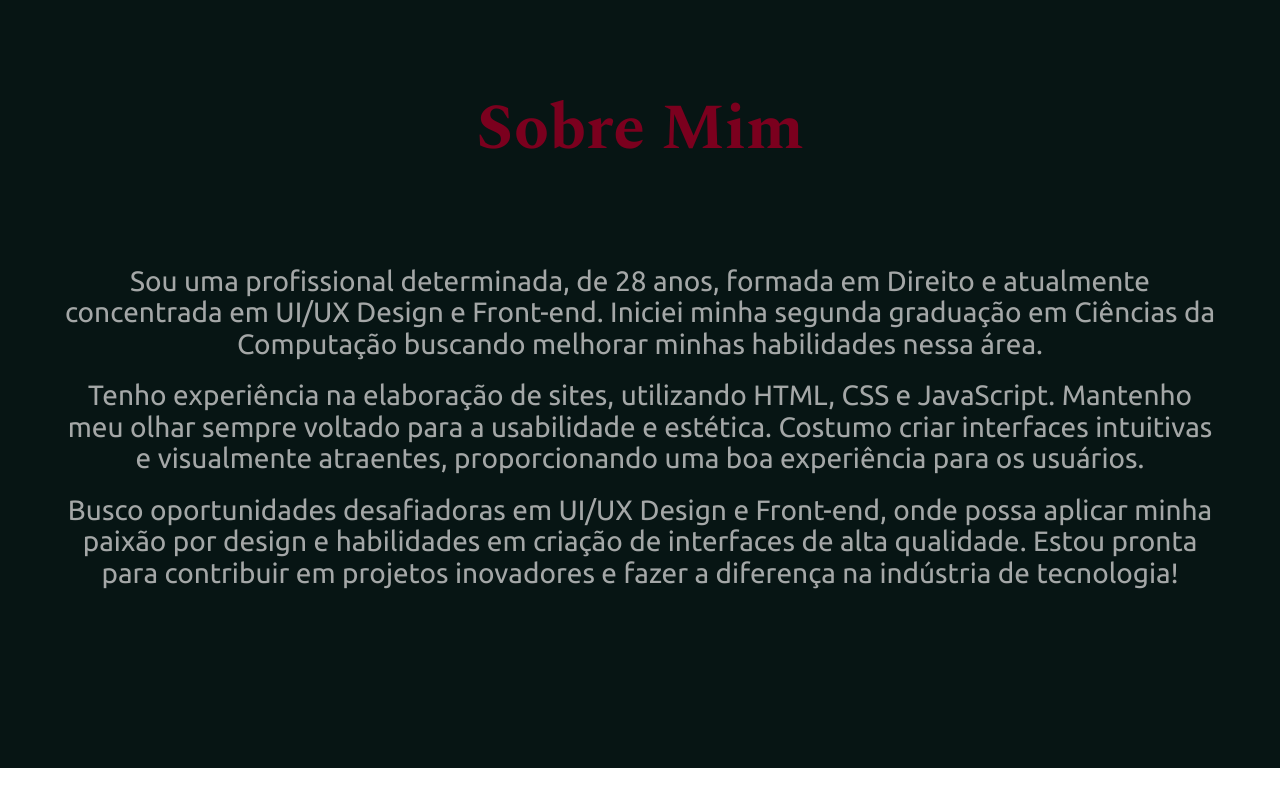
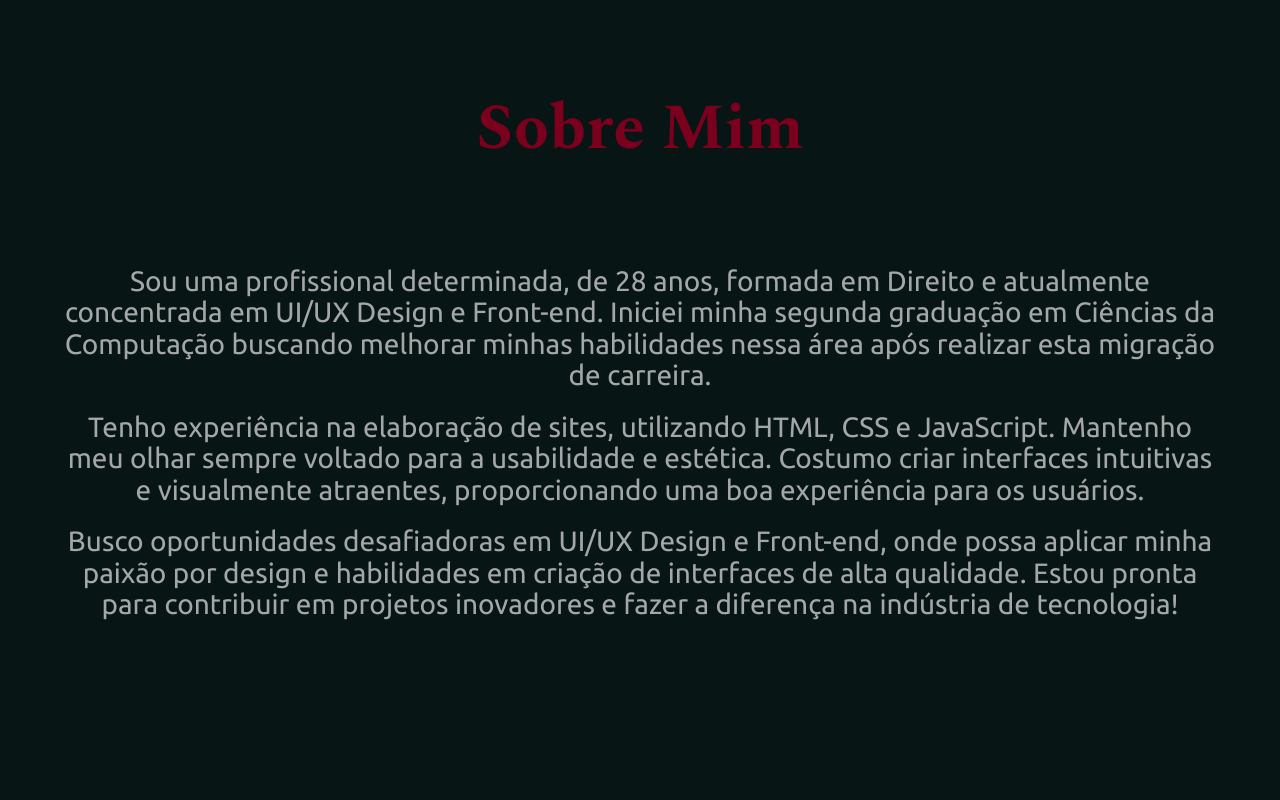
Before and after one commit to nicolecoosta/ADA-PortifolioNicole, a plain HTML site: page index.html in a window 1280 px wide. Shown: the part 973-1773 px from the top of the page. Before the commit the page ends 1741 px from the top, so only its background shows below. Drawn offline with nearby package versions, Linux system fonts and the light colour scheme.

Commit message:
primeiro commit

```diff
--- a/index.html
+++ b/index.html
@@ -79,7 +79,7 @@
   <section class="sobremim-bg" id="Sobremim">
     <div class="sobremim">
       <h1>Sobre Mim</h1>
-      <p>Sou uma profissional determinada, de 28 anos, formada em Direito e atualmente concentrada em UI/UX Design e Front-end. Iniciei minha segunda graduação em Ciências da Computação buscando melhorar minhas habilidades nessa área.</p>
+      <p>Sou uma profissional determinada, de 28 anos, formada em Direito e atualmente concentrada em UI/UX Design e Front-end. Iniciei minha segunda graduação em Ciências da Computação buscando melhorar minhas habilidades nessa área após realizar esta migração de carreira.</p>
       <p>Tenho experiência na elaboração de sites,  utilizando HTML, CSS e JavaScript. Mantenho meu olhar sempre voltado para a usabilidade e estética. Costumo criar interfaces intuitivas e visualmente atraentes, proporcionando uma boa experiência para os usuários.</p>
       <p>Busco oportunidades desafiadoras em UI/UX Design e Front-end, onde possa aplicar minha paixão por design e habilidades em criação de interfaces de alta qualidade. Estou pronta para contribuir em projetos inovadores e fazer a diferença na indústria de tecnologia!</p>
     </div>
```
Also changed, not shown: 1 other file.
